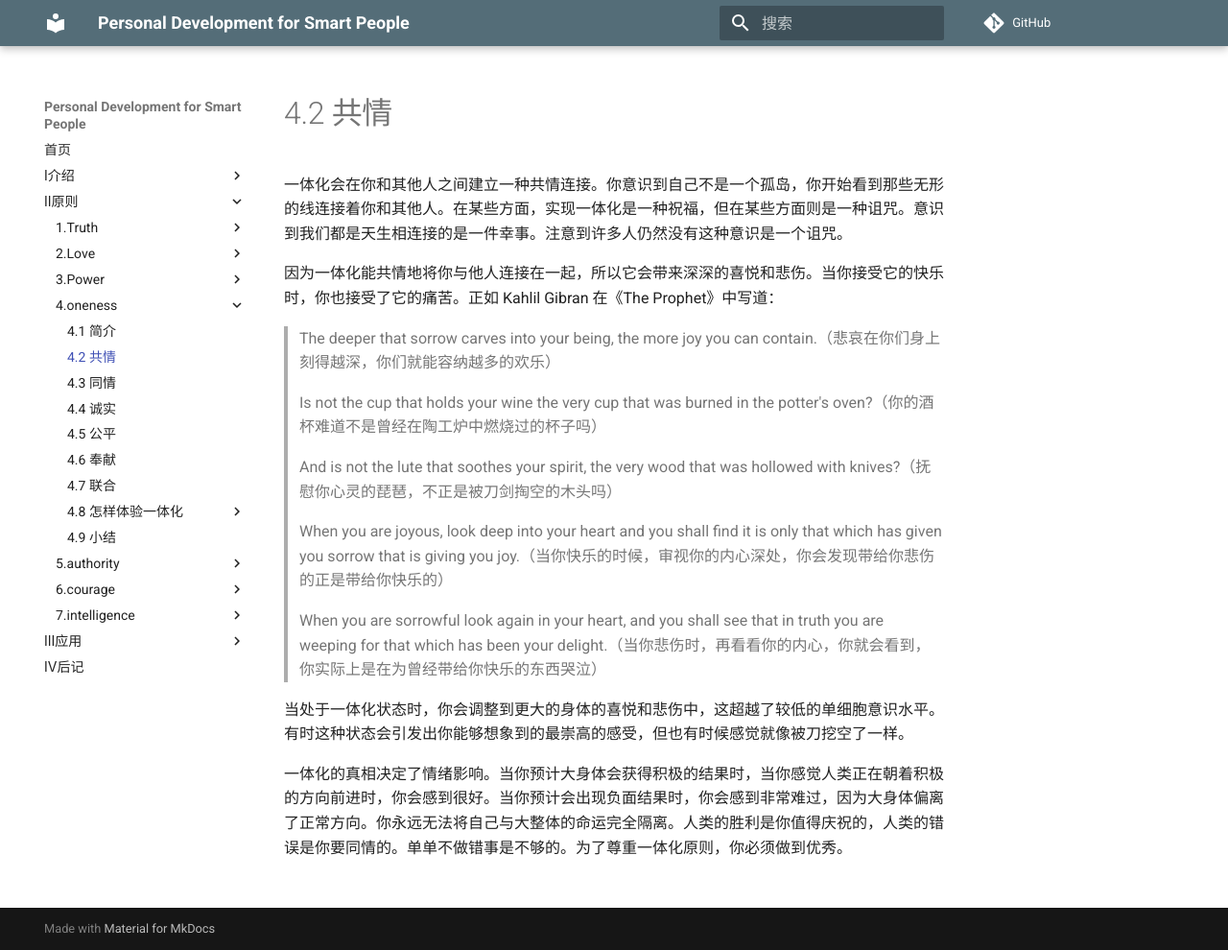
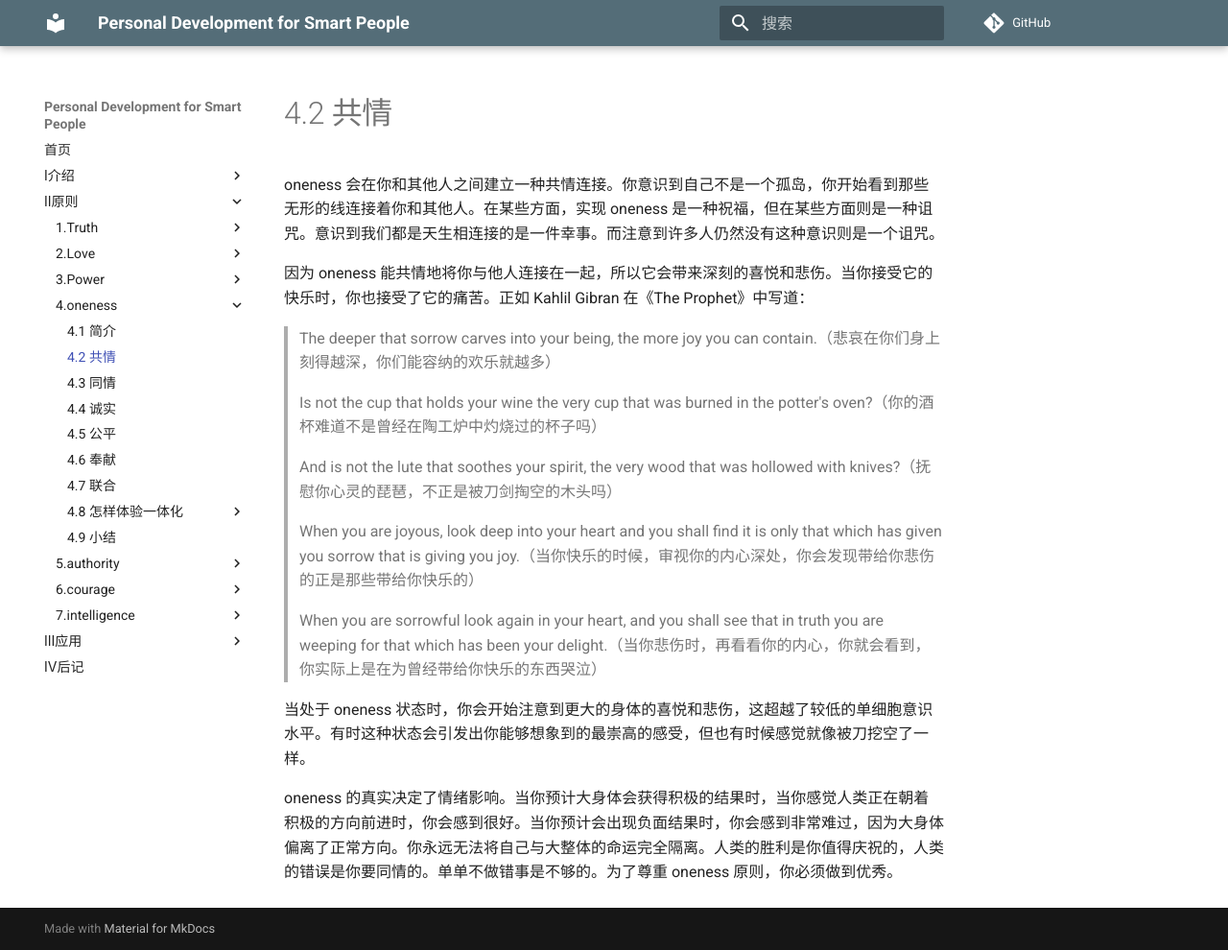
Before and after one commit to wtsnwei/pdsp, an MkDocs documentation site: the page built from docs/2.Principles/04.oneness/01.empathy.md, in a window 1280 px wide and 990 px high. Shown: the whole window at 96% size. Built offline with MkDocs 1.6.1 and Material for MkDocs 9.7.7, drawn with Linux system fonts in a browser that asks for light colours; comment, search, counter and statistics services are not loaded.

Commit message:
修正语句

```diff
--- a/docs/2.Principles/04.oneness/01.empathy.md
+++ b/docs/2.Principles/04.oneness/01.empathy.md
@@ -3,20 +3,20 @@ title:    Empathy
 date:     2021-03-08
 ---
 
-一体化会在你和其他人之间建立一种共情连接。你意识到自己不是一个孤岛，你开始看到那些无形的线连接着你和其他人。在某些方面，实现一体化是一种祝福，但在某些方面则是一种诅咒。意识到我们都是天生相连接的是一件幸事。注意到许多人仍然没有这种意识是一个诅咒。
+oneness 会在你和其他人之间建立一种共情连接。你意识到自己不是一个孤岛，你开始看到那些无形的线连接着你和其他人。在某些方面，实现 oneness 是一种祝福，但在某些方面则是一种诅咒。意识到我们都是天生相连接的是一件幸事。而注意到许多人仍然没有这种意识则是一个诅咒。
 
-因为一体化能共情地将你与他人连接在一起，所以它会带来深深的喜悦和悲伤。当你接受它的快乐时，你也接受了它的痛苦。正如 Kahlil Gibran 在《The Prophet》中写道：
+因为 oneness 能共情地将你与他人连接在一起，所以它会带来深刻的喜悦和悲伤。当你接受它的快乐时，你也接受了它的痛苦。正如 Kahlil Gibran 在《The Prophet》中写道：
 
-> The deeper that sorrow carves into your being, the more joy you can contain.（悲哀在你们身上刻得越深，你们就能容纳越多的欢乐）
+> The deeper that sorrow carves into your being, the more joy you can contain.（悲哀在你们身上刻得越深，你们能容纳的欢乐就越多）
 >
-> Is not the cup that holds your wine the very cup that was burned in the potter's oven?（你的酒杯难道不是曾经在陶工炉中燃烧过的杯子吗）
+> Is not the cup that holds your wine the very cup that was burned in the potter's oven?（你的酒杯难道不是曾经在陶工炉中灼烧过的杯子吗）
 >
 > And is not the lute that soothes your spirit, the very wood that was hollowed with knives?（抚慰你心灵的琵琶，不正是被刀剑掏空的木头吗）
 >
-> When you are joyous, look deep into your heart and you shall find it is only that which has given you sorrow that is giving you joy.（当你快乐的时候，审视你的内心深处，你会发现带给你悲伤的正是带给你快乐的）
+> When you are joyous, look deep into your heart and you shall find it is only that which has given you sorrow that is giving you joy.（当你快乐的时候，审视你的内心深处，你会发现带给你悲伤的正是那些带给你快乐的）
 >
 > When you are sorrowful look again in your heart, and you shall see that in truth you are weeping for that which has been your delight.（当你悲伤时，再看看你的内心，你就会看到，你实际上是在为曾经带给你快乐的东西哭泣）
 
-当处于一体化状态时，你会调整到更大的身体的喜悦和悲伤中，这超越了较低的单细胞意识水平。有时这种状态会引发出你能够想象到的最崇高的感受，但也有时候感觉就像被刀挖空了一样。
+当处于 oneness 状态时，你会开始注意到更大的身体的喜悦和悲伤，这超越了较低的单细胞意识水平。有时这种状态会引发出你能够想象到的最崇高的感受，但也有时候感觉就像被刀挖空了一样。
 
-一体化的真相决定了情绪影响。当你预计大身体会获得积极的结果时，当你感觉人类正在朝着积极的方向前进时，你会感到很好。当你预计会出现负面结果时，你会感到非常难过，因为大身体偏离了正常方向。你永远无法将自己与大整体的命运完全隔离。人类的胜利是你值得庆祝的，人类的错误是你要同情的。单单不做错事是不够的。为了尊重一体化原则，你必须做到优秀。
+oneness 的真实决定了情绪影响。当你预计大身体会获得积极的结果时，当你感觉人类正在朝着积极的方向前进时，你会感到很好。当你预计会出现负面结果时，你会感到非常难过，因为大身体偏离了正常方向。你永远无法将自己与大整体的命运完全隔离。人类的胜利是你值得庆祝的，人类的错误是你要同情的。单单不做错事是不够的。为了尊重 oneness 原则，你必须做到优秀。
```
